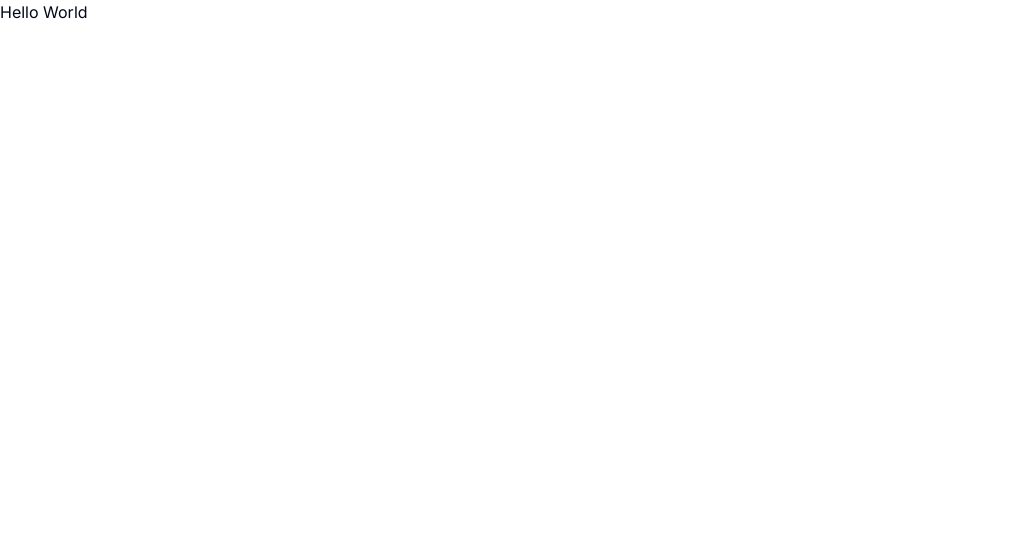
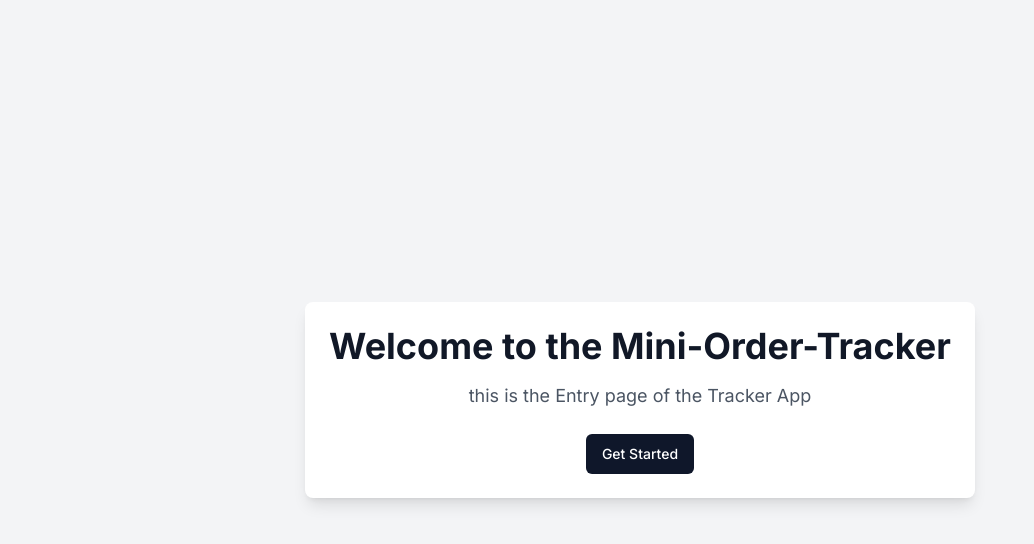
Before and after one commit to aniketmandloi/Mini-Order-Status-Tracker, a Next.js app in the folder frontend/: page / in a window 1280 px wide. Shown: the top 544 px of the page, without its empty margins (0-1034 px from the left). Built offline with nearby package versions, Linux system fonts and the light colour scheme.

Commit message:
add welcome entry page

```diff
--- a/frontend/app/page.tsx
+++ b/frontend/app/page.tsx
@@ -1,3 +1,20 @@
+import { Button } from "@/components/ui/button";
+import { cn } from "@/lib/utils";
+
 export default function Home() {
-  return <h1>Hello World</h1>;
+  return (
+    <div className="flex items-center justify-center min-h-screen bg-gray-100 dark:bg-gray-900">
+      <div className="text-center p-6 bg-white dark:bg-gray-800 rounded-lg shadow-lg">
+        <h1 className="text-4xl font-bold mb-4 text-gray-900 dark:text-gray-100">
+          Welcome to the Mini-Order-Tracker
+        </h1>
+        <p className="text-lg mb-6 text-gray-600 dark:text-gray-300">
+          this is the Entry page of the Tracker App
+        </p>
+        <Button className="bg-primary text-white hover:bg-primary/80">
+          Get Started
+        </Button>
+      </div>
+    </div>
+  );
 }
--- /dev/null
+++ b/frontend/components/ui/button.tsx
@@ -0,0 +1,56 @@
+import * as React from "react"
+import { Slot } from "@radix-ui/react-slot"
+import { cva, type VariantProps } from "class-variance-authority"
+
+import { cn } from "@/lib/utils"
+
+const buttonVariants = cva(
+  "inline-flex items-center justify-center whitespace-nowrap rounded-md text-sm font-medium ring-offset-background transition-colors focus-visible:outline-none focus-visible:ring-2 focus-visible:ring-ring focus-visible:ring-offset-2 disabled:pointer-events-none disabled:opacity-50",
+  {
+    variants: {
+      variant: {
+        default: "bg-primary text-primary-foreground hover:bg-primary/90",
+        destructive:
+          "bg-destructive text-destructive-foreground hover:bg-destructive/90",
+        outline:
+          "border border-input bg-background hover:bg-accent hover:text-accent-foreground",
+        secondary:
+          "bg-secondary text-secondary-foreground hover:bg-secondary/80",
+        ghost: "hover:bg-accent hover:text-accent-foreground",
+        link: "text-primary underline-offset-4 hover:underline",
+      },
+      size: {
+        default: "h-10 px-4 py-2",
+        sm: "h-9 rounded-md px-3",
+        lg: "h-11 rounded-md px-8",
+        icon: "h-10 w-10",
+      },
+    },
+    defaultVariants: {
+      variant: "default",
+      size: "default",
+    },
+  }
+)
+
+export interface ButtonProps
+  extends React.ButtonHTMLAttributes<HTMLButtonElement>,
+    VariantProps<typeof buttonVariants> {
+  asChild?: boolean
+}
+
+const Button = React.forwardRef<HTMLButtonElement, ButtonProps>(
+  ({ className, variant, size, asChild = false, ...props }, ref) => {
+    const Comp = asChild ? Slot : "button"
+    return (
+      <Comp
+        className={cn(buttonVariants({ variant, size, className }))}
+        ref={ref}
+        {...props}
+      />
+    )
+  }
+)
+Button.displayName = "Button"
+
+export { Button, buttonVariants }
--- a/frontend/package.json
+++ b/frontend/package.json
@@ -9,6 +9,7 @@
     "lint": "next lint"
   },
   "dependencies": {
+    "@radix-ui/react-slot": "^1.1.0",
     "autoprefixer": "^10.4.20",
     "class-variance-authority": "^0.7.0",
     "clsx": "^2.1.1",
```
Also changed, not shown: 1 other file (tests, documents, lock files or other folders).
